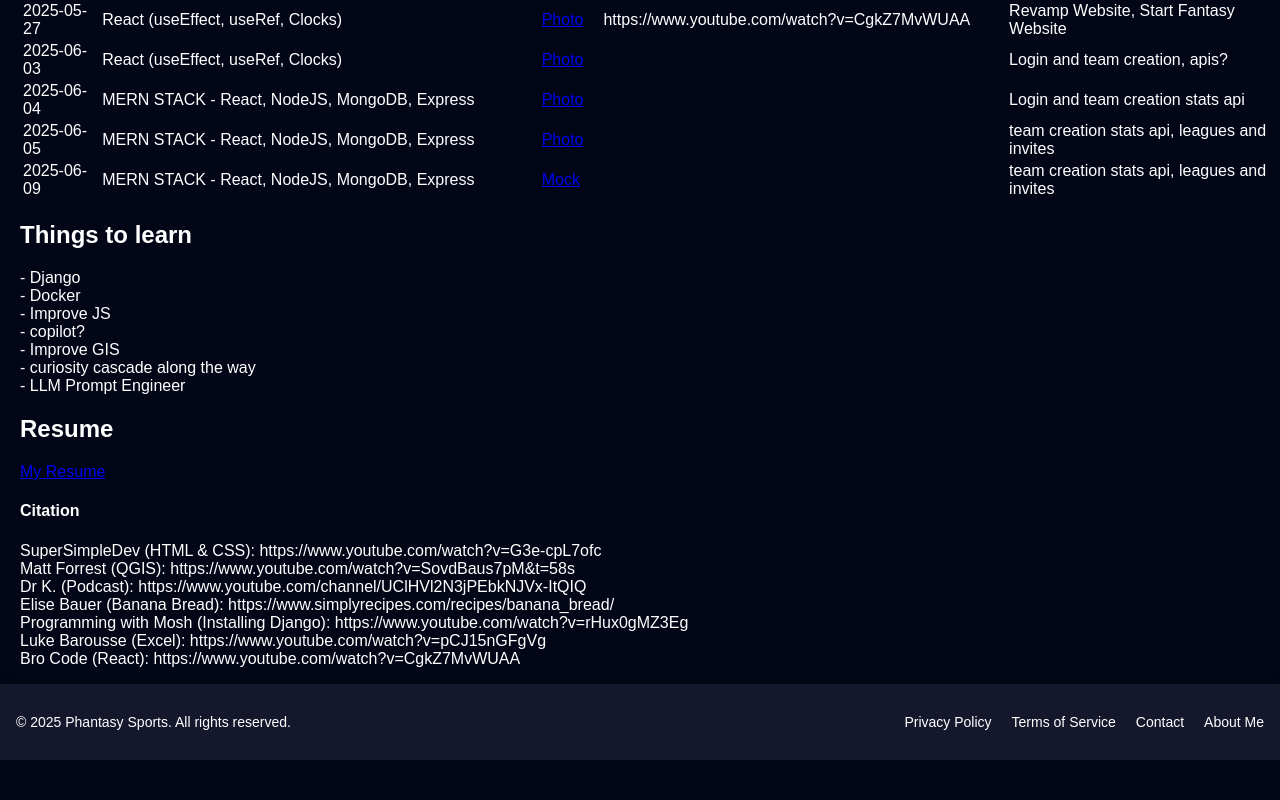
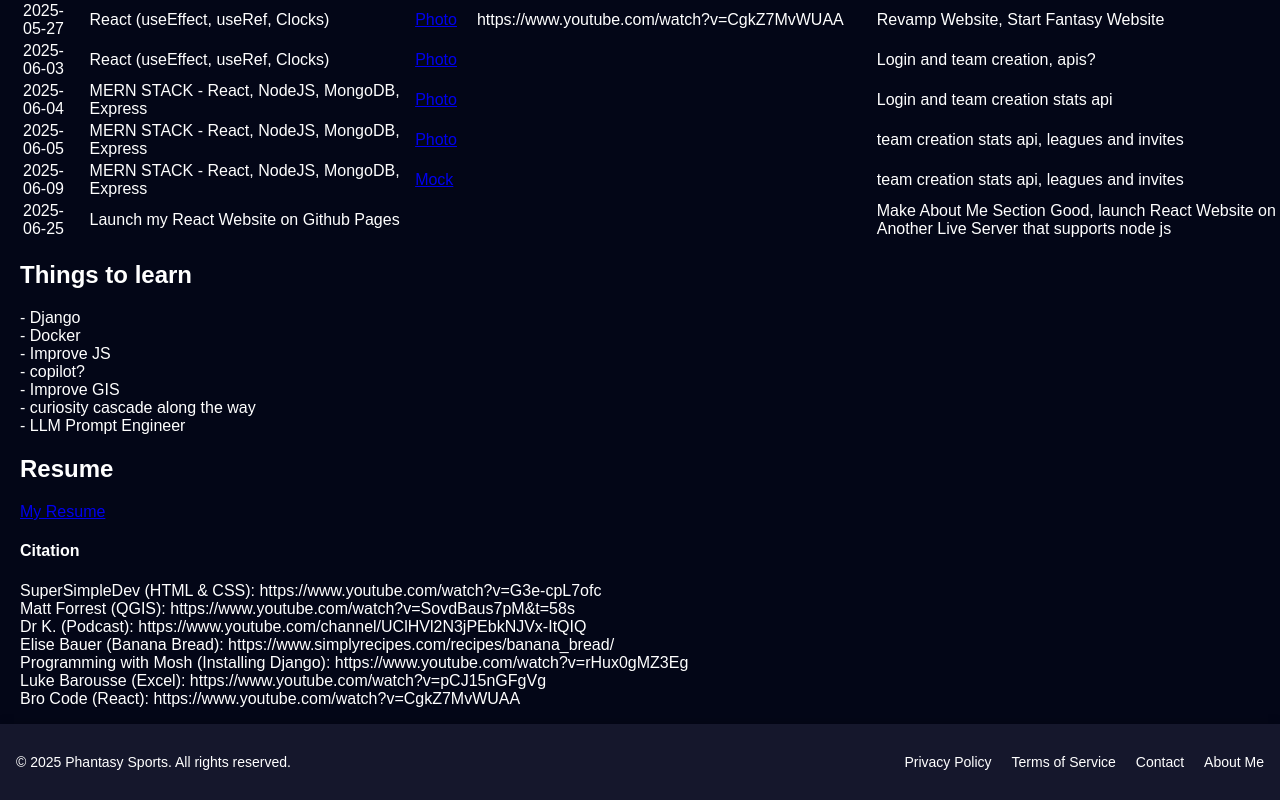
Before and after one commit to CLilbourne/my-react-site, a React (Vite) app in the folder FantasyFootball/: page /AboutMe in a window 1280 px wide. Shown: the part 1020-1820 px from the top of the page. Before the commit the page ends 1780 px from the top, so only its background shows below. Built offline with nearby package versions, Linux system fonts and the light colour scheme.

Commit message:
Update AboutMe.jsx

```diff
--- a/FantasyFootball/src/AboutMe.jsx
+++ b/FantasyFootball/src/AboutMe.jsx
@@ -154,6 +154,13 @@ function AboutMe() {
             <td></td>
             <td>team creation stats api, leagues and invites</td>
             </tr>
+            <tr>
+            <td>2025-06-25</td>
+            <td>Launch my React Website on Github Pages</td>
+            <td></td>
+            <td></td>
+            <td>Make About Me Section Good, launch React Website on Another Live Server that supports node js</td>
+            </tr>
         </table>
         <h2> Things to learn</h2>
         <div>
```
